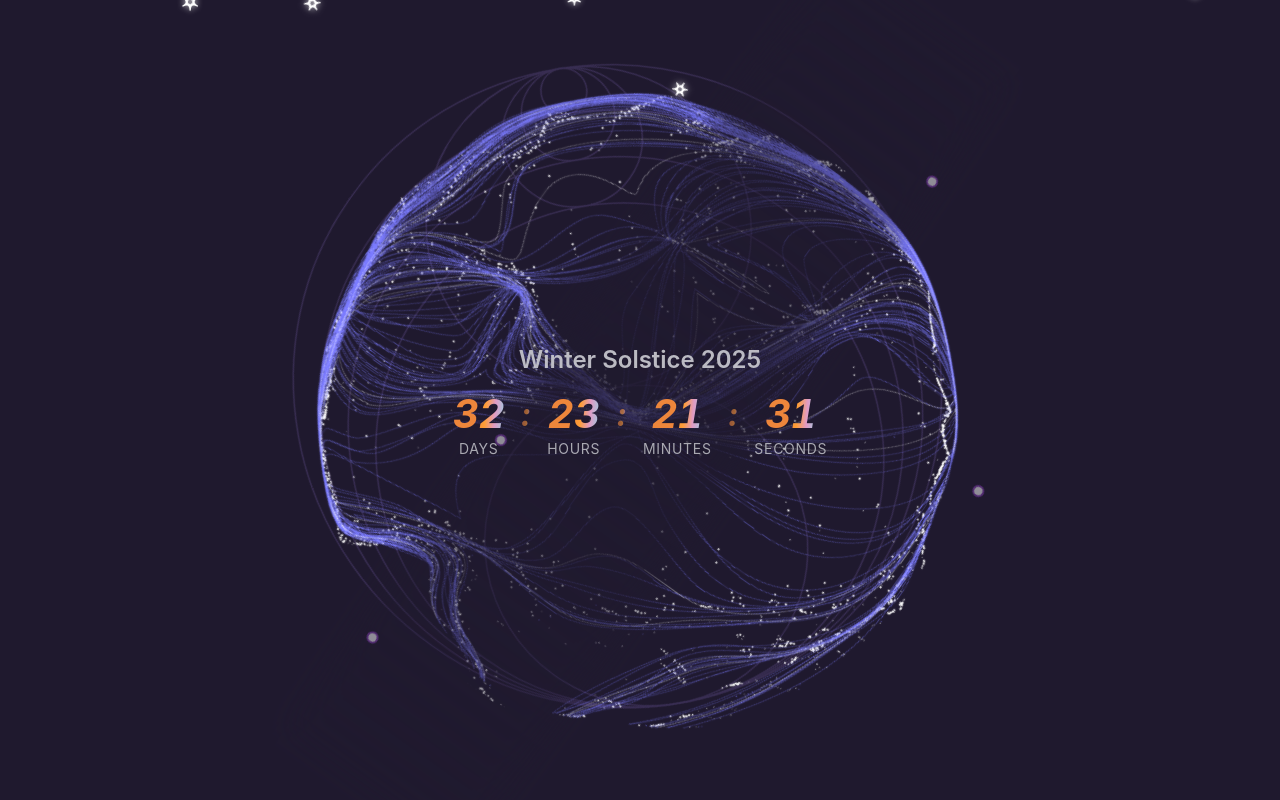
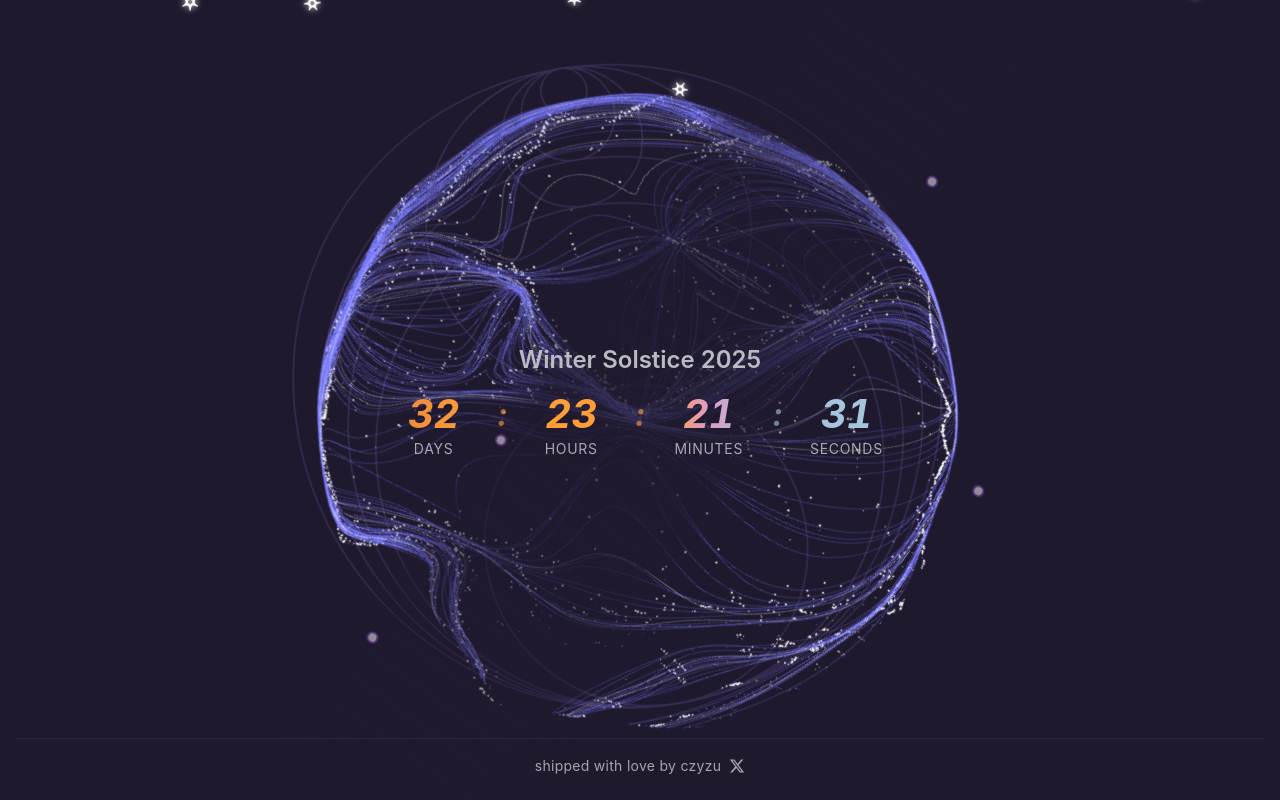
Before and after one commit to Czyzuu/solstice-invictus, a Next.js app: page / in a window 1280 px wide. Built offline with nearby package versions, Linux system fonts and the light colour scheme.

Commit message:
Add footer with X logo and improve countdown gradient spacing

```diff
--- a/components/FlareStatistics.tsx
+++ b/components/FlareStatistics.tsx
@@ -2,6 +2,7 @@ import Image from 'next/image';
 import React from 'react';
 import WinterSolsticeCountdown from './WinterSolsticeCountdown';
 import Snowflakes from './Snowflakes';
+import Footer from './Footer';
 import './FlareStatistics.css';
 
 const FlareStatistics: React.FC = () => {
@@ -20,6 +21,7 @@ const FlareStatistics: React.FC = () => {
         style={{ color: 'transparent' }}
       />
       <WinterSolsticeCountdown />
+      <Footer />
     </div>
   );
 };
--- /dev/null
+++ b/components/Footer.css
@@ -0,0 +1,53 @@
+.footer {
+  position: fixed;
+  bottom: 0;
+  left: 0;
+  right: 0;
+  width: 100%;
+  padding: 1.5rem 1rem;
+  z-index: 10;
+  display: flex;
+  flex-direction: column;
+  align-items: center;
+  gap: 1rem;
+}
+
+.footer-line {
+  width: 100%;
+  height: 1px;
+  background-color: rgba(255, 255, 255, 0.2);
+  opacity: 0.3;
+}
+
+.footer-content {
+  display: flex;
+  align-items: center;
+  gap: 0.5rem;
+  justify-content: center;
+}
+
+.footer-text {
+  color: rgba(255, 255, 255, 0.6);
+  font-size: clamp(0.75rem, 1.5vw, 0.875rem);
+  font-family: TEG, -apple-system, BlinkMacSystemFont, sans-serif;
+  letter-spacing: 0.02em;
+}
+
+.footer-x-link {
+  display: flex;
+  align-items: center;
+  justify-content: center;
+  color: rgba(255, 255, 255, 0.6);
+  transition: opacity 0.2s ease;
+  text-decoration: none;
+}
+
+.footer-x-link:hover {
+  opacity: 0.8;
+}
+
+.footer-x-logo {
+  width: 16px;
+  height: 16px;
+  fill: currentColor;
+}
--- /dev/null
+++ b/components/Footer.tsx
@@ -0,0 +1,31 @@
+import React from 'react';
+import './Footer.css';
+
+const Footer: React.FC = () => {
+  return (
+    <footer className="footer">
+      <div className="footer-line"></div>
+      <div className="footer-content">
+        <span className="footer-text">shipped with love by czyzu</span>
+        <a
+          href="https://x.com/0xCzyzu"
+          target="_blank"
+          rel="noopener noreferrer"
+          className="footer-x-link"
+          aria-label="Follow on X"
+        >
+          <svg
+            className="footer-x-logo"
+            viewBox="0 0 24 24"
+            fill="currentColor"
+            xmlns="http://www.w3.org/2000/svg"
+          >
+            <path d="M18.244 2.25h3.308l-7.227 8.26 8.502 11.24H16.17l-5.214-6.817L4.99 21.75H1.68l7.73-8.835L1.254 2.25H8.08l4.713 6.231zm-1.161 17.52h1.833L7.084 4.126H5.117z"/>
+          </svg>
+        </a>
+      </div>
+    </footer>
+  );
+};
+
+export default Footer;
--- a/components/WinterSolsticeCountdown.css
+++ b/components/WinterSolsticeCountdown.css
@@ -7,6 +7,9 @@
   text-align: center;
   color: white;
   font-family: TEG, -apple-system, BlinkMacSystemFont, sans-serif;
+  overflow: visible;
+  width: auto;
+  max-width: 100vw;
 }
 
 .countdown-title {
@@ -21,7 +24,18 @@
   display: flex;
   align-items: center;
   justify-content: center;
-  gap: 0.5rem;
+  gap: 0;
+  flex-wrap: nowrap;
+  white-space: nowrap;
+  overflow: visible;
+  width: auto;
+}
+
+.countdown-values-wrapper {
+  display: flex;
+  align-items: center;
+  justify-content: center;
+  gap: 0;
   flex-wrap: nowrap;
   white-space: nowrap;
 }
@@ -32,6 +46,46 @@
   align-items: center;
   min-width: 0;
   flex-shrink: 0;
+  width: auto;
+  min-width: clamp(3.5rem, 9vw, 6rem);
+  overflow: visible;
+  padding: 0 0.25rem;
+}
+
+/* Days - orange (left side) */
+.countdown-item:nth-child(1) .countdown-value {
+  background: linear-gradient(90deg, #ed863b 0%, #ff9e36 100%);
+  -webkit-background-clip: text;
+  background-clip: text;
+  -webkit-text-fill-color: transparent;
+  color: transparent;
+}
+
+/* Hours - orange (keep orange longer) */
+.countdown-item:nth-child(3) .countdown-value {
+  background: linear-gradient(90deg, #ff9e36 0%, #ff9e36 100%);
+  -webkit-background-clip: text;
+  background-clip: text;
+  -webkit-text-fill-color: transparent;
+  color: transparent;
+}
+
+/* Minutes - orange to pink to blue transition (this is where transition happens) */
+.countdown-item:nth-child(5) .countdown-value {
+  background: linear-gradient(90deg, #ff9e36 0%, #e09bc5 50%, #a5c5de 100%);
+  -webkit-background-clip: text;
+  background-clip: text;
+  -webkit-text-fill-color: transparent;
+  color: transparent;
+}
+
+/* Seconds - blue (right side) */
+.countdown-item:nth-child(7) .countdown-value {
+  background: linear-gradient(90deg, #a5c5de 0%, #a5c5de 100%);
+  -webkit-background-clip: text;
+  background-clip: text;
+  -webkit-text-fill-color: transparent;
+  color: transparent;
 }
 
 .countdown-value {
@@ -42,13 +96,9 @@
   margin-bottom: 0.25rem;
   font-variant-numeric: tabular-nums;
   white-space: nowrap;
-
-  /* Gradient text effect matching Solstice Finance */
-  background: linear-gradient(94deg, #ed863b 43.76%, #ff9e36 61.64%, #e09bc5 79.72%, #a5c5de 96.41%);
-  -webkit-background-clip: text;
-  background-clip: text;
-  -webkit-text-fill-color: transparent;
-  color: transparent;
+  overflow: visible;
+  width: 100%;
+  text-align: center;
 }
 
 .countdown-label {
@@ -61,6 +111,31 @@
   white-space: nowrap;
 }
 
+/* Separators match the gradient of adjacent numbers */
+.countdown-separator:nth-child(2) {
+  background: linear-gradient(90deg, #ff9e36 0%, #ff9e36 100%);
+  -webkit-background-clip: text;
+  background-clip: text;
+  -webkit-text-fill-color: transparent;
+  color: transparent;
+}
+
+.countdown-separator:nth-child(4) {
+  background: linear-gradient(90deg, #ff9e36 0%, #ff9e36 100%);
+  -webkit-background-clip: text;
+  background-clip: text;
+  -webkit-text-fill-color: transparent;
+  color: transparent;
+}
+
+.countdown-separator:nth-child(6) {
+  background: linear-gradient(90deg, #a5c5de 0%, #a5c5de 100%);
+  -webkit-background-clip: text;
+  background-clip: text;
+  -webkit-text-fill-color: transparent;
+  color: transparent;
+}
+
 .countdown-separator {
   font-size: clamp(1rem, 3vw, 2rem);
   font-weight: 700;
@@ -69,13 +144,10 @@
   line-height: 1;
   margin-bottom: 1.5rem;
   flex-shrink: 0;
-
-  /* Gradient text effect matching Solstice Finance */
-  background: linear-gradient(94deg, #ed863b 43.76%, #ff9e36 61.64%, #e09bc5 79.72%, #a5c5de 96.41%);
-  -webkit-background-clip: text;
-  background-clip: text;
-  -webkit-text-fill-color: transparent;
-  color: transparent;
+  width: clamp(0.75rem, 2vw, 1.5rem);
+  display: flex;
+  align-items: center;
+  justify-content: center;
 }
 
 /* Responsive design */
@@ -92,11 +164,22 @@
   }
 
   .countdown-timer {
-    gap: 0.25rem;
+    gap: 0;
     width: 100%;
     overflow-x: auto;
     -webkit-overflow-scrolling: touch;
     scrollbar-width: none;
+  }
+
+  .countdown-item {
+    width: auto;
+    min-width: clamp(3rem, 8vw, 5rem);
+    overflow: visible;
+    padding: 0 0.15rem;
+  }
+
+  .countdown-separator {
+    width: clamp(0.5rem, 1.5vw, 1rem);
   }
 
   .countdown-timer::-webkit-scrollbar {
@@ -114,7 +197,18 @@
 
 @media (min-width: 1280px) {
   .countdown-timer {
-    gap: 1rem;
+    gap: 0;
+  }
+
+  .countdown-item {
+    width: auto;
+    min-width: clamp(4.5rem, 9vw, 7rem);
+    overflow: visible;
+    padding: 0 0.5rem;
+  }
+
+  .countdown-separator {
+    width: clamp(1rem, 2vw, 2rem);
   }
 
   .countdown-title {
--- a/components/WinterSolsticeCountdown.tsx
+++ b/components/WinterSolsticeCountdown.tsx
@@ -51,6 +51,7 @@ const WinterSolsticeCountdown: React.FC = () => {
     <div className="countdown-container">
       <div className="countdown-title">Winter Solstice 2025</div>
       <div className="countdown-timer">
+        <div className="countdown-values-wrapper">
           <div className="countdown-item">
             <div className="countdown-value">{timeLeft.days}</div>
             <div className="countdown-label">Days</div>
@@ -72,6 +73,7 @@ const WinterSolsticeCountdown: React.FC = () => {
           </div>
         </div>
       </div>
+    </div>
   );
 };
 
```
Lines whose indentation alone changed are shown as unchanged.
